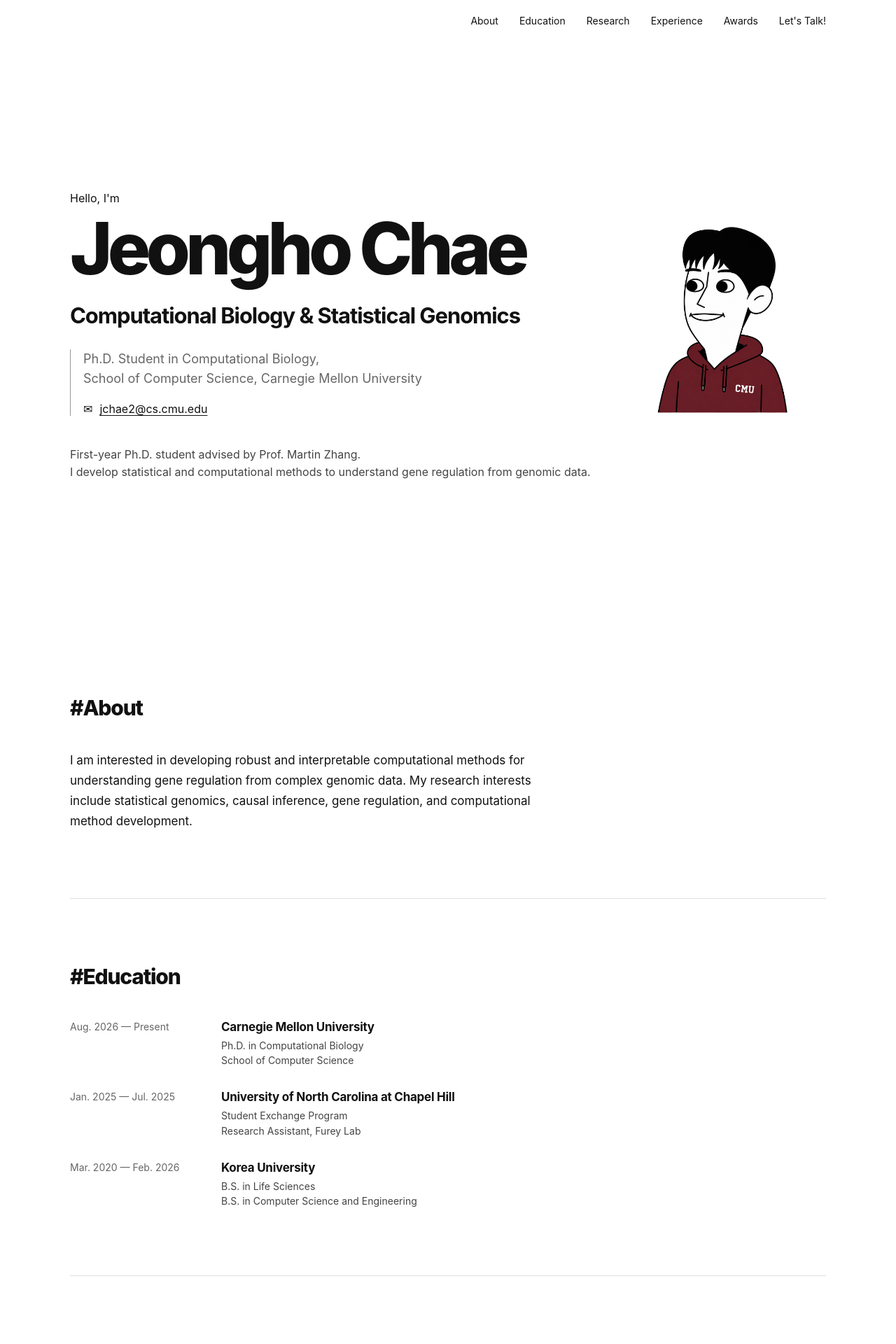
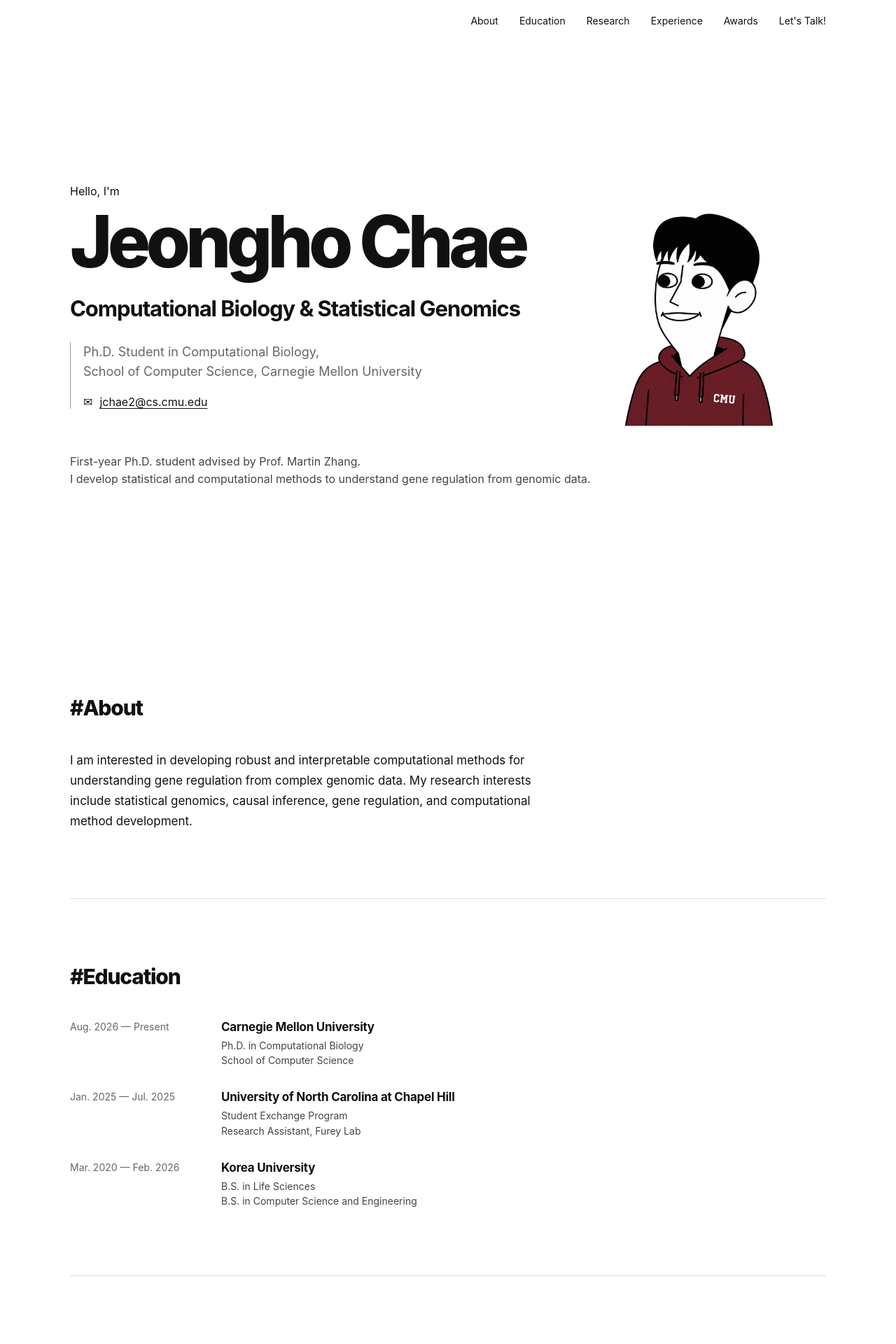
Before and after one commit to chae-jh/chae-jh.github.io, a Jekyll site: the page index.html, which Jekyll copies as it is, in a window 1280 px wide. Shown: the top 1920 px of the page at 70% size. Built offline with Jekyll 4.4.1, drawn with Linux system fonts in a browser that asks for light colours.

Commit message:
Update index.html

```diff
--- a/index.html
+++ b/index.html
@@ -124,8 +124,8 @@
       width: 100%;
 
       display: grid;
-      grid-template-columns: minmax(0, 1fr) 300px;
-      gap: 75px;
+      grid-template-columns: minmax(0, 1fr) 320px;
+      gap: 50px;
 
       align-items: stretch;
     }
@@ -210,12 +210,12 @@
       height: 100%;
       width: auto;
 
-      max-width: 300px;
+      max-width: 320px;
 
       object-fit: contain;
       object-position: center;
 
-      transform: scale(1.12);
+      transform: translateX(-24px) scale(1.20);
       transform-origin: center;
     }
 
@@ -480,10 +480,10 @@
       }
 
       .hero-image img {
-        width: 250px;
+        width: 260px;
         height: auto;
 
-        max-width: 70vw;
+        max-width: 72vw;
 
         transform: none;
       }
@@ -613,7 +613,7 @@
             <div class="hero-image">
 
               <img
-                src="avatar.png?v=5"
+                src="avatar.png?v=6"
                 alt="Jeongho Chae illustration"
               >
 
```
